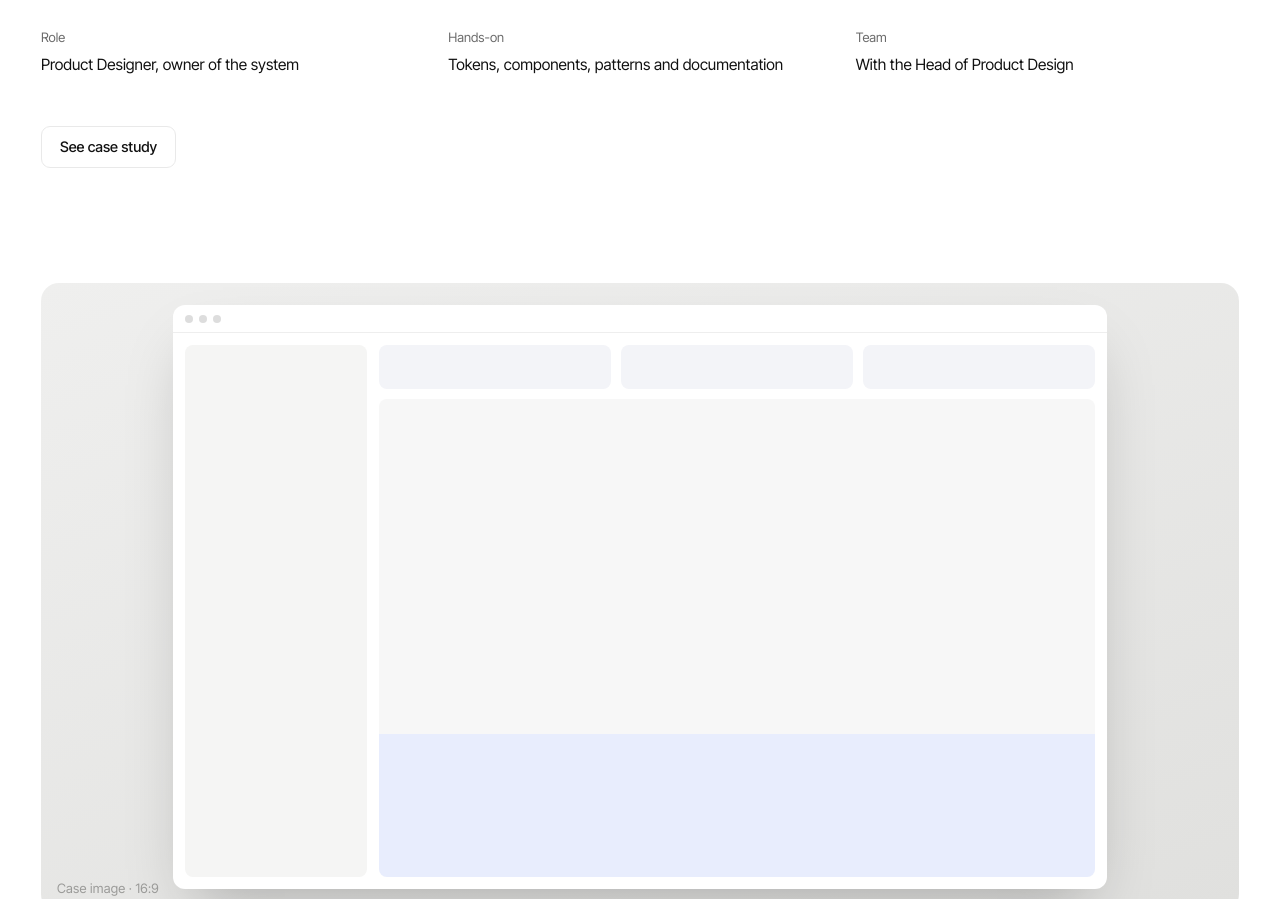
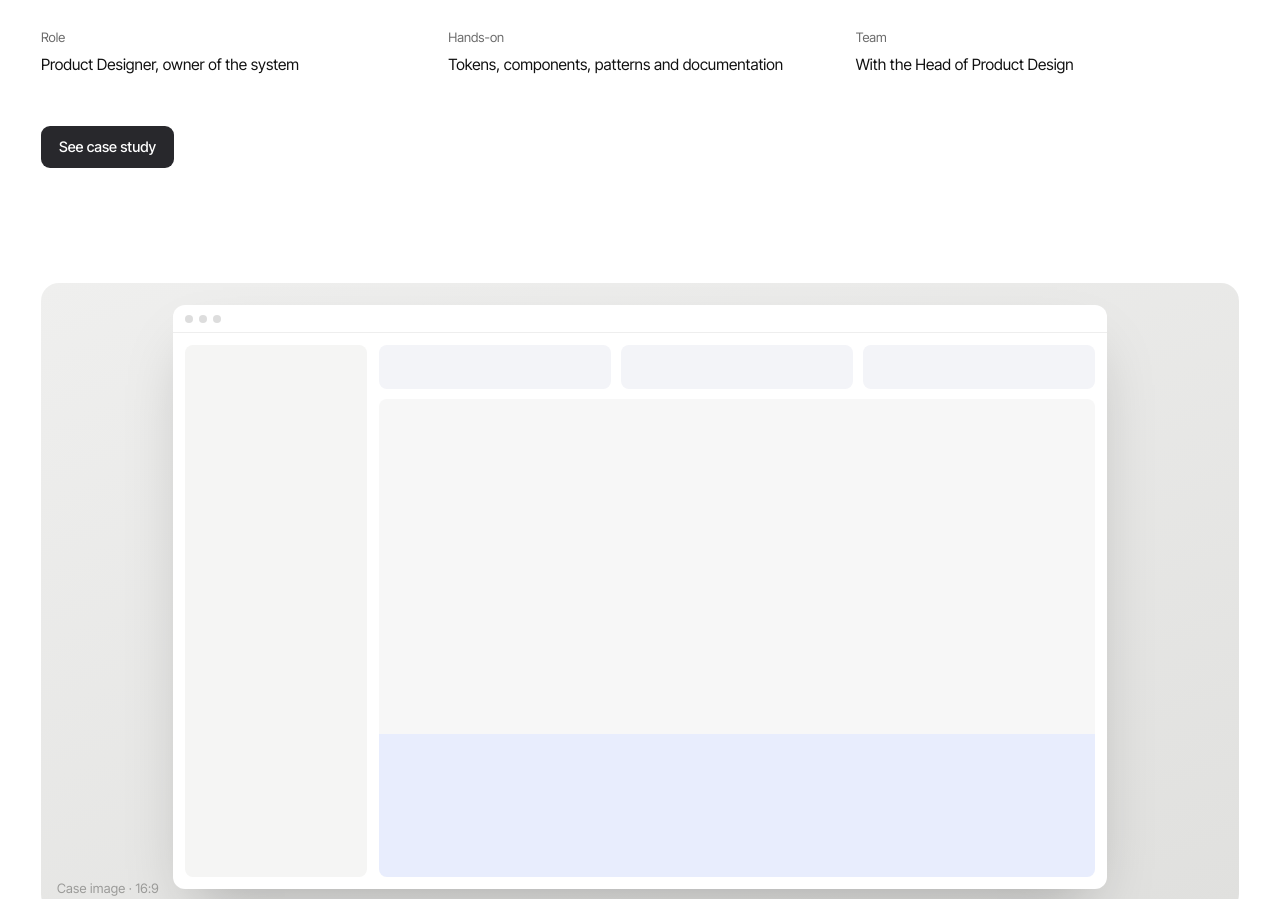
Before and after one commit to joseluisllovet/Product-Designer---Portfolio, a plain HTML site: page index.html in a window 1280 px wide. Shown: the part 3120-4019 px from the top of the page. Drawn offline with Linux system fonts and the light colour scheme.

Commit message:
Make 'See case study' buttons use the primary (dark) style
Co-Authored-By: Claude Opus 5.5 <noreply@anthropic.com>
Claude-Session: https://claude.ai/code/session_01Y2xNhRTFK2xY6sWRnUB4YD

```diff
--- a/index.html
+++ b/index.html
@@ -620,7 +620,7 @@ $('#work-list').innerHTML = CASES.map((c,i)=>`
     <div class="case__head rv"><h3 class="h2" style="font-size:clamp(34px,3.6vw,52px)">${c.title}</h3><span class="case__idx">0${i+1} / 0${CASES.length}</span></div>
     <p class="lede case__sub rv">${c.sub}</p>
     <div class="rv">${metaHTML(c.meta)}</div>
-    <button class="btn btn--ghost btn--sm rv" data-case="${i}">See case study</button>
+    <button class="btn btn--primary btn--sm rv" data-case="${i}">See case study</button>
   </article>`).join('');
 
 /* ── Render: clients ─────────────────────────────────── */
```
